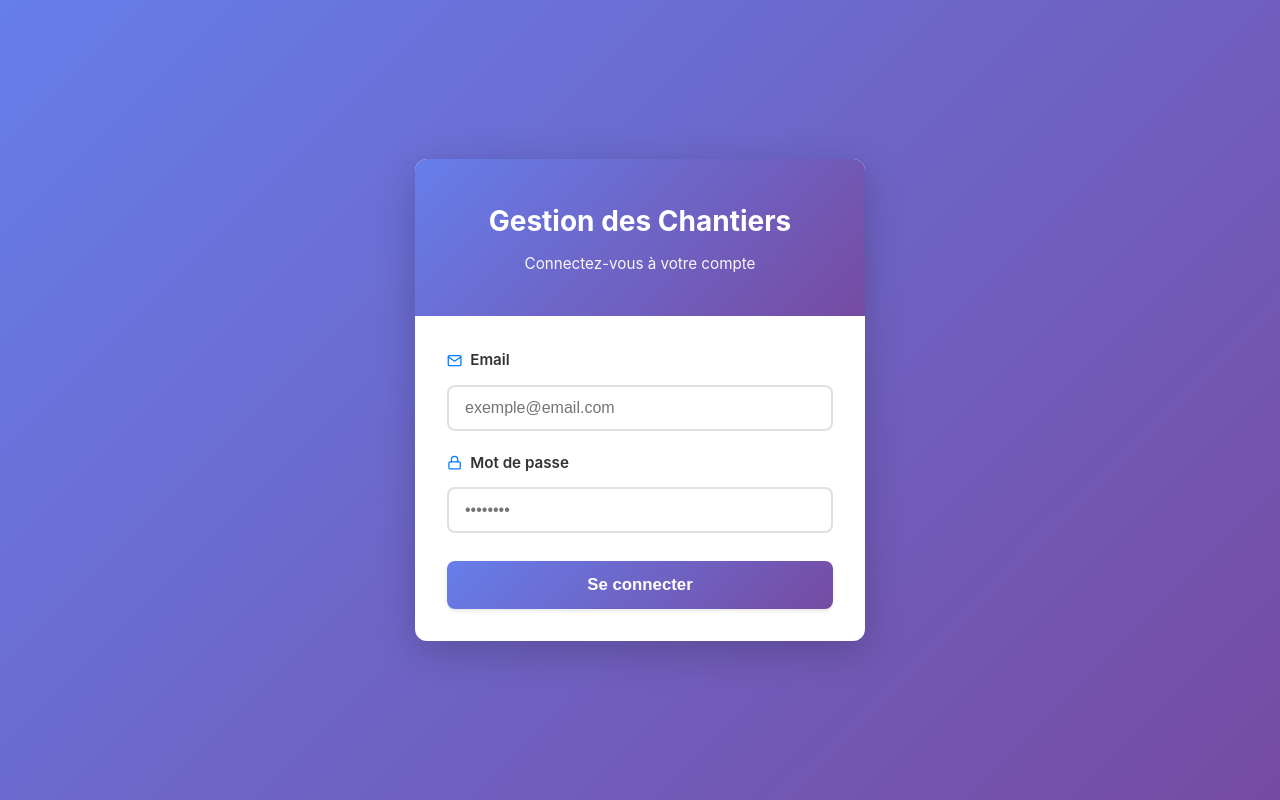
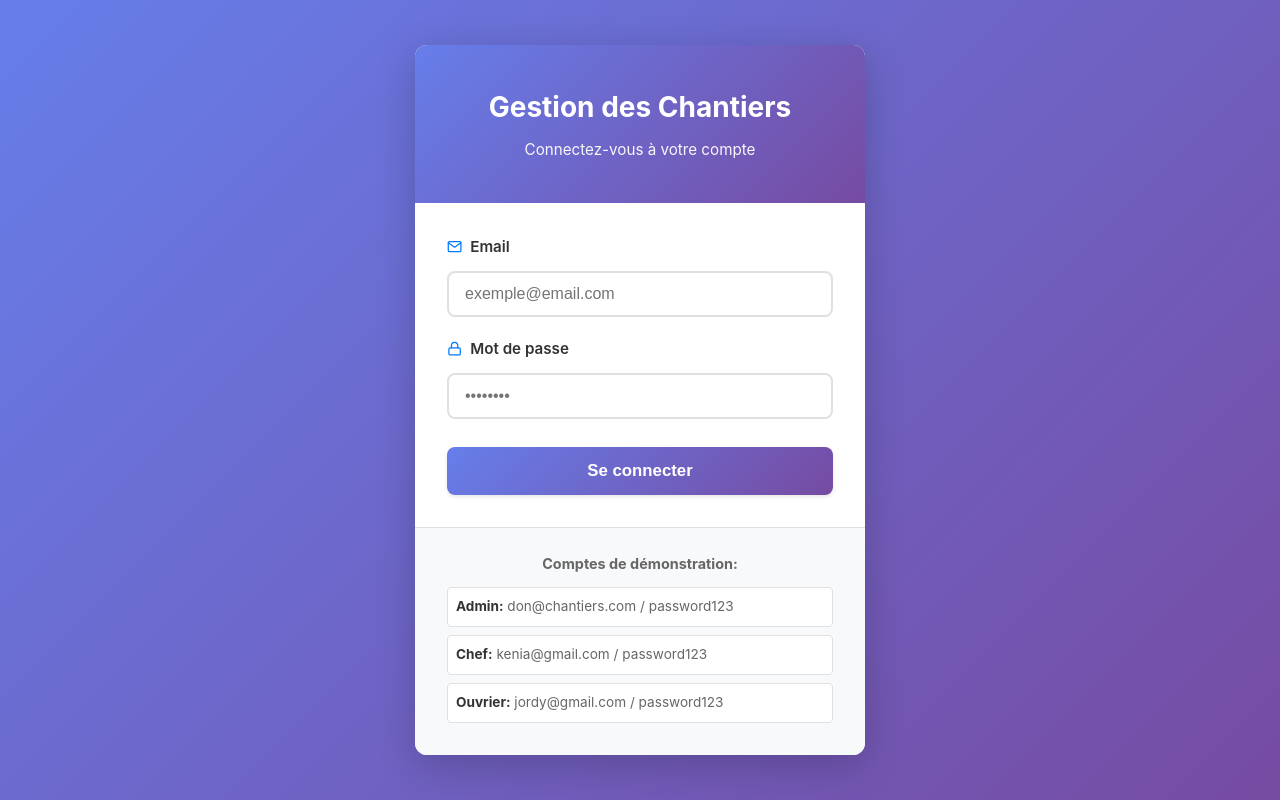
Before and after one commit to BlazeRUMARIZA/gestion-chantier-kenia, a React (Vite) app: page /login in a window 1280 px wide. Built offline with nearby package versions, Linux system fonts and the light colour scheme; the HTML template or start-up script is replaced by a standard one.

Commit message:
Ajout : Comptes de démonstration

```diff
--- a/src/pages/auth/Login.jsx
+++ b/src/pages/auth/Login.jsx
@@ -86,22 +86,22 @@ const Login = () => {
             </button>
           </form>
 
-          {/* <div className="login-footer">
+          <div className="login-footer">
             <p className="demo-info">
               <strong>Comptes de démonstration:</strong>
             </p>
             <ul className="demo-accounts">
-              <li> */}
-                {/* <strong>Admin:</strong> don@chantiers.com / password123
+              <li>
+                <strong>Admin:</strong> don@chantiers.com / password123
               </li>
               <li>
                 <strong>Chef:</strong> kenia@gmail.com / password123
               </li>
               <li>
                 <strong>Ouvrier:</strong> jordy@gmail.com / password123
-              </li> */}
-            {/* </ul>
-          </div> */}
+              </li>
+            </ul>
+          </div>
         </div>
       </div>
     </div>
```
